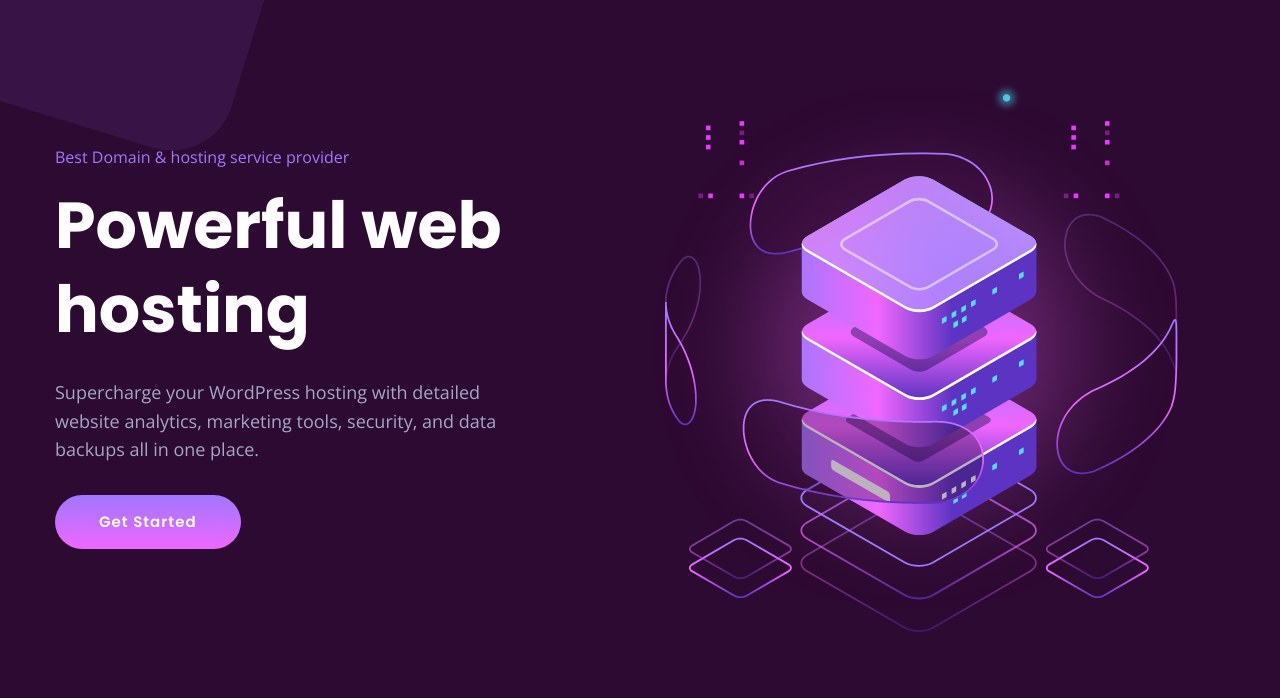
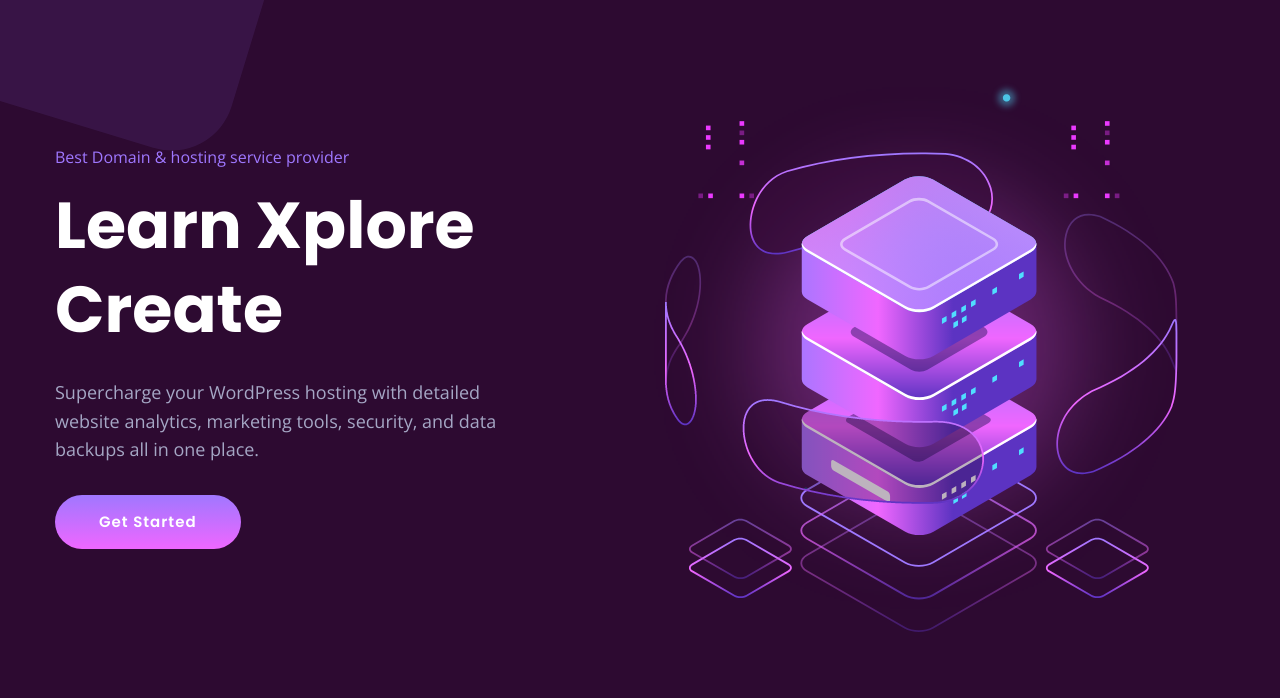
Before and after one commit to Keerthana-Nelamalli/LXE, a plain HTML site: page index.html in a window 1280 px wide. Shown: the part 102-800 px from the top of the page. Drawn offline with nearby package versions, Linux system fonts and the light colour scheme.

Commit message:
Update index.html

```diff
--- a/index.html
+++ b/index.html
@@ -99,7 +99,7 @@
                             <div class="col-xl-5 col-lg-5 col-md-9 ">
                                 <div class="hero__caption">
                                     <span data-animation="fadeInLeft" data-delay=".3s">Best Domain & hosting service provider</span>
-                                    <h1 data-animation="fadeInLeft" data-delay=".6s ">Powerful web hosting</h1>
+                                    <h1 data-animation="fadeInLeft" data-delay=".6s ">Learn Xplore Create</h1>
                                     <p data-animation="fadeInLeft" data-delay=".8s">Supercharge your WordPress hosting with detailed
                                         website analytics, marketing tools, security, and data
                                     backups all in one place.</p>
```
